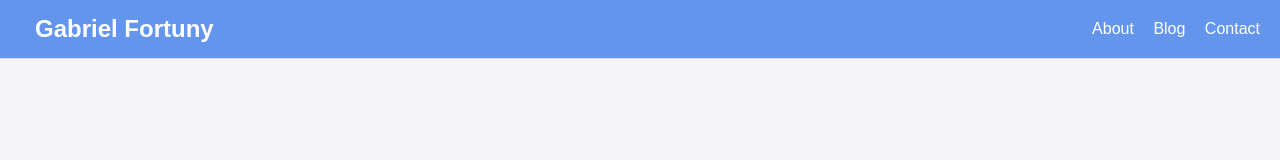
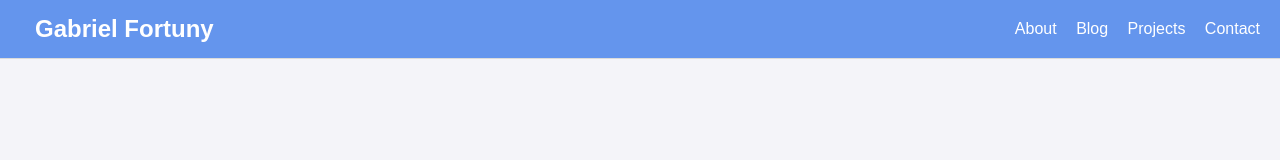
Before and after one commit to gabrielfortuny/personal-website, a plain HTML site: page index.html in a window 1280 px wide. Shown: the top 160 px of the page. Drawn offline with Linux system fonts and the light colour scheme.

Commit message:
todos and navbar update

```diff
--- a/components/navbar.html
+++ b/components/navbar.html
@@ -3,6 +3,7 @@
     <div class="nav-links">
         <a href="/about/index.html">About</a>
         <a href="/blog/index.html">Blog</a>
+        <a href="/projects/index.html">Projects</a>
         <a href="/contact/index.html">Contact</a>
     </div>
 </nav>
```
Also changed, not shown: index.html (+6 -0 lines).
